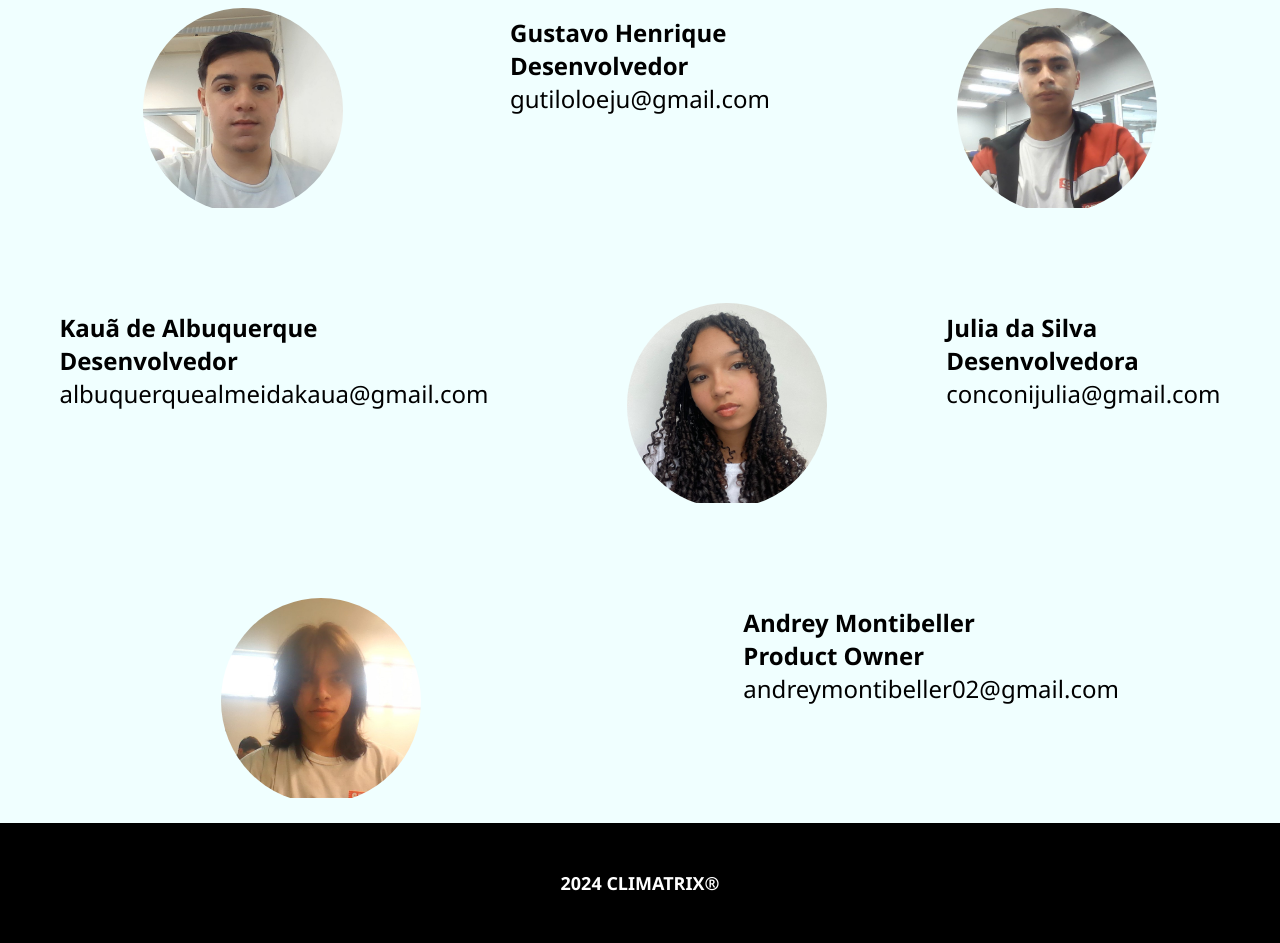
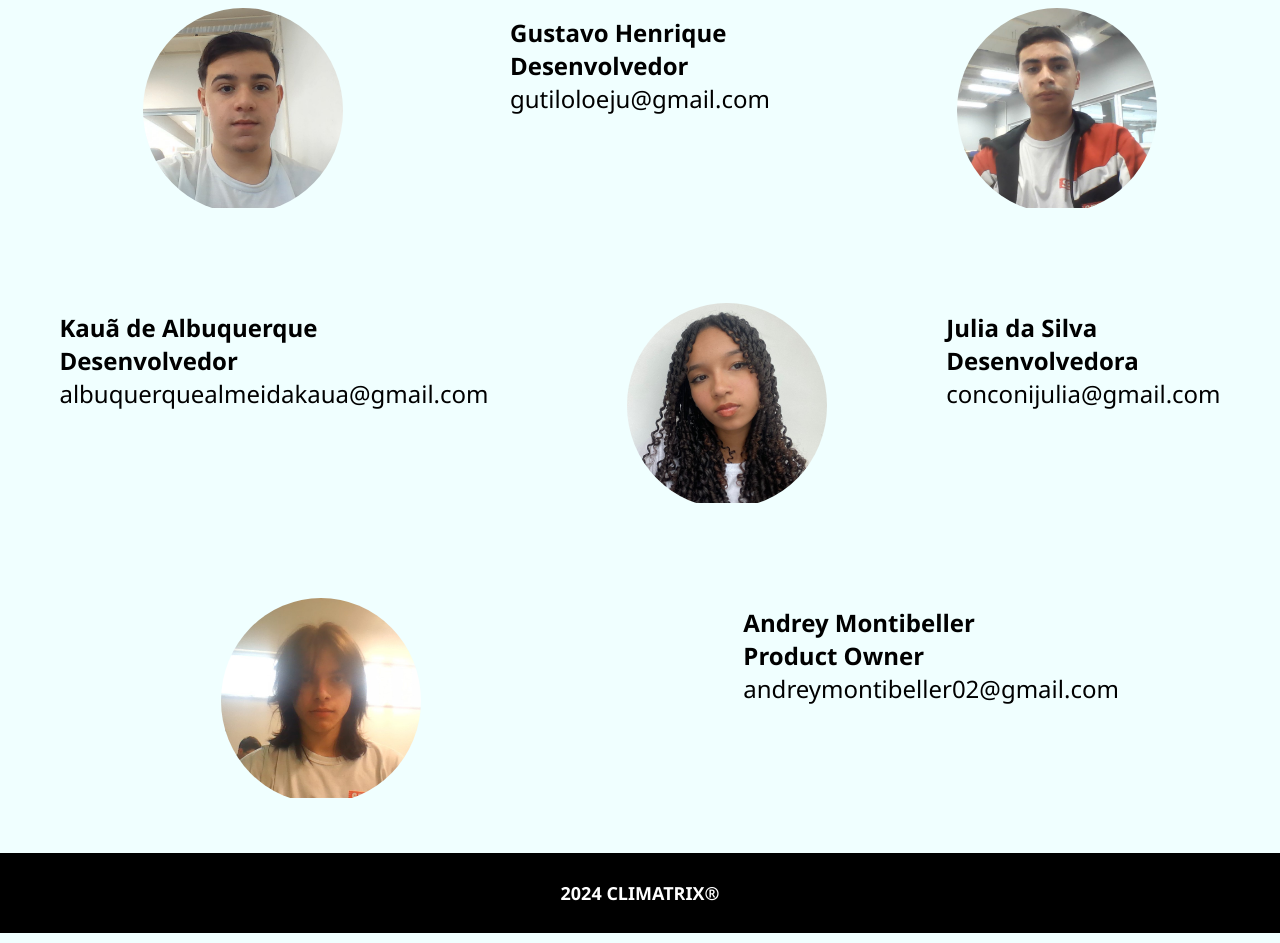
Before and after one commit to JuliaConconi/site-climatrix, a plain HTML site: page contato.html in a window 1280 px wide. Shown: the part 102-1045 px from the top of the page. Drawn offline with Linux system fonts and the light colour scheme.

Commit message:
atualizando

```diff
--- a/css/contato.css
+++ b/css/contato.css
@@ -75,11 +75,12 @@ body{
 }
 footer{
     width: 100%;
-    height: 120px;
+    height: 80px;
     background-color: black;
     display: flex;
     justify-content: center;
     align-items: center;
+    margin-top: 30px;
 }
 
 footer a{
--- a/css/sobre.css
+++ b/css/sobre.css
@@ -110,6 +110,7 @@ footer a{
     margin-left: 200px;
     margin-top: -80px;
     margin-bottom: 20px;
+    border-radius: 5px;
 }
 #prototipo2{
     height: 200px;
@@ -119,6 +120,7 @@ footer a{
     float: right;
     margin-left: 200px;
     margin-top: -124px;
+    border-radius: 5px;
 }
 
 #conteudo{
```
